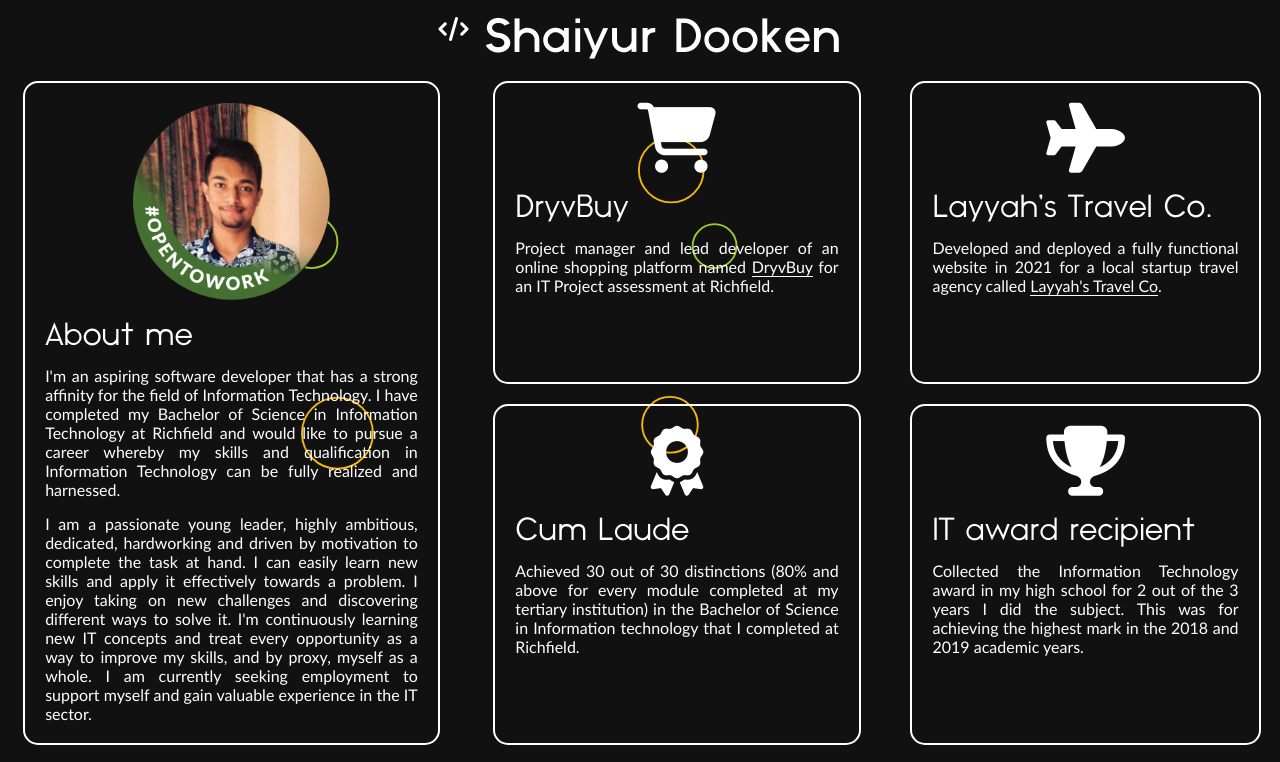
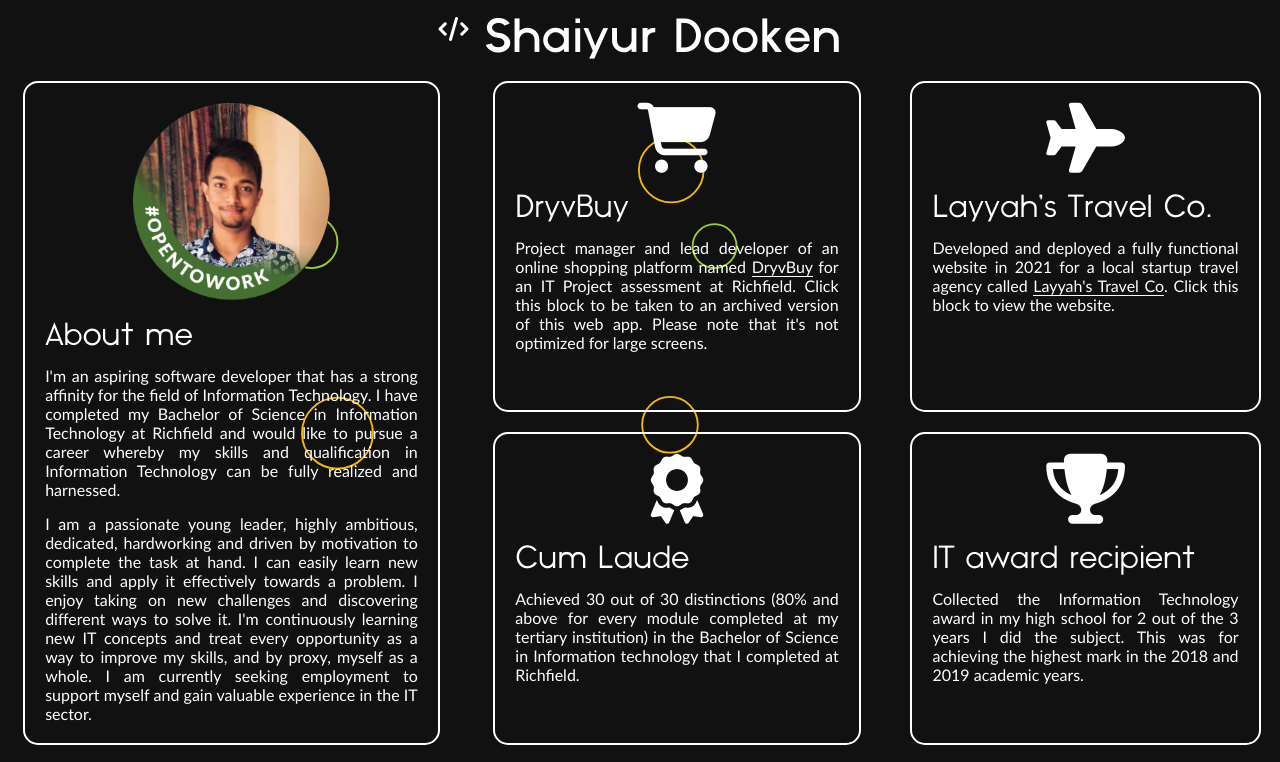
Before and after one commit to shai-04/shaiyur, a plain HTML site: page resume.html in a window 1280 px wide. Shown: the top 762 px of the page. Drawn offline with nearby package versions, Linux system fonts and the light colour scheme.

Commit message:
Changed the way a user clicks a link to visit a relevant website. Previously, a link within a block would have to be clicked to view the website. Now, the entire block is clickable to view the link. Redacted CV has now been upl;oaded and is available to download by clicking the relevant block

```diff
--- a/assets/css/resume.css
+++ b/assets/css/resume.css
@@ -42,7 +42,7 @@
     font-size: 2rem;
 }
 
-.info_block a {
+.info_block p > span {
     color: inherit;
     text-decoration: none;
     border-bottom: 1px solid currentColor;
@@ -57,9 +57,8 @@
     font-size: 1rem;
 }
 
-
 .info_block:hover {
-    /* cursor: pointer; */
+    cursor: pointer;
     background-color: #fff;
     color: #000;
     transform: translateY(-10px);
--- a/resume.html
+++ b/resume.html
@@ -43,16 +43,16 @@
                     </p>
                 </div>
 
-                <div class="info_block" id = "block2">
+                <div class="info_block" id = "block2" onclick = "window.open('https://dryvbuy4.000webhostapp.com/index.php', '_blank');">
                     <i class="fa-solid fa-cart-shopping"></i>
                     <h1>DryvBuy</h1>
-                    <p>Project manager and lead developer of an online shopping platform named <a href = "https://dryvbuy4.000webhostapp.com/index.php" target="_blank">DryvBuy</a> for an IT Project assessment at Richfield.</p>
+                    <p>Project manager and lead developer of an online shopping platform named <span>DryvBuy</span> for an IT Project assessment at Richfield. Click this block to be taken to an archived version of this web app. Please note that it's not optimized for large screens.</p>
                 </div>
 
-                <div class="info_block" id = "block3">
+                <div class="info_block" id = "block3" onclick = "window.open('http://layyahstravelco.com/', '_blank');">
                     <i class="fa-solid fa-plane"></i>
                     <h1>Layyah's Travel Co.</h1>
-                    <p>Developed and deployed a fully functional website in 2021 for a local startup travel agency called <a href = "http://layyahstravelco.com/" target="_blank">Layyah's Travel Co</a>.</p>
+                    <p>Developed and deployed a fully functional website in 2021 for a local startup travel agency called <span>Layyah's Travel Co</span>. Click this block to view the website.</p>
                 </div>
 
                 <div class="info_block" id = "block4">
@@ -127,12 +127,12 @@
                     <p>This language was covered in 2021 and extensively used since then to create and fetch data from databases, such as the website I created for the aforementioned travel agency and online shopping platform.</p>
                 </div>
 
-                <div class="info_block" id = "block16">
+                <div class="info_block" id = "block16" onclick = "window.open('assets/documents/Curriculum%20Vitae%20of%20Shaiyur%20Dooken%20-%20Redacted.pdf', '_blank')">
                     <i class="fa-solid fa-file-arrow-down"></i>
                     <h1>Download CV</h1>
                     <p>
                         Download a copy of my CV to view offline. Please note that sensitive information will be redacted. If you'd
-                        like to get in touch with me for potential employment, please <a href = "contact.html">reach out to me</a>.
+                        like to get in touch with me for potential employment, please reach out to me.
                     </p>
                 </div>
             </div>
```
Also changed, not shown: 1 other file.
